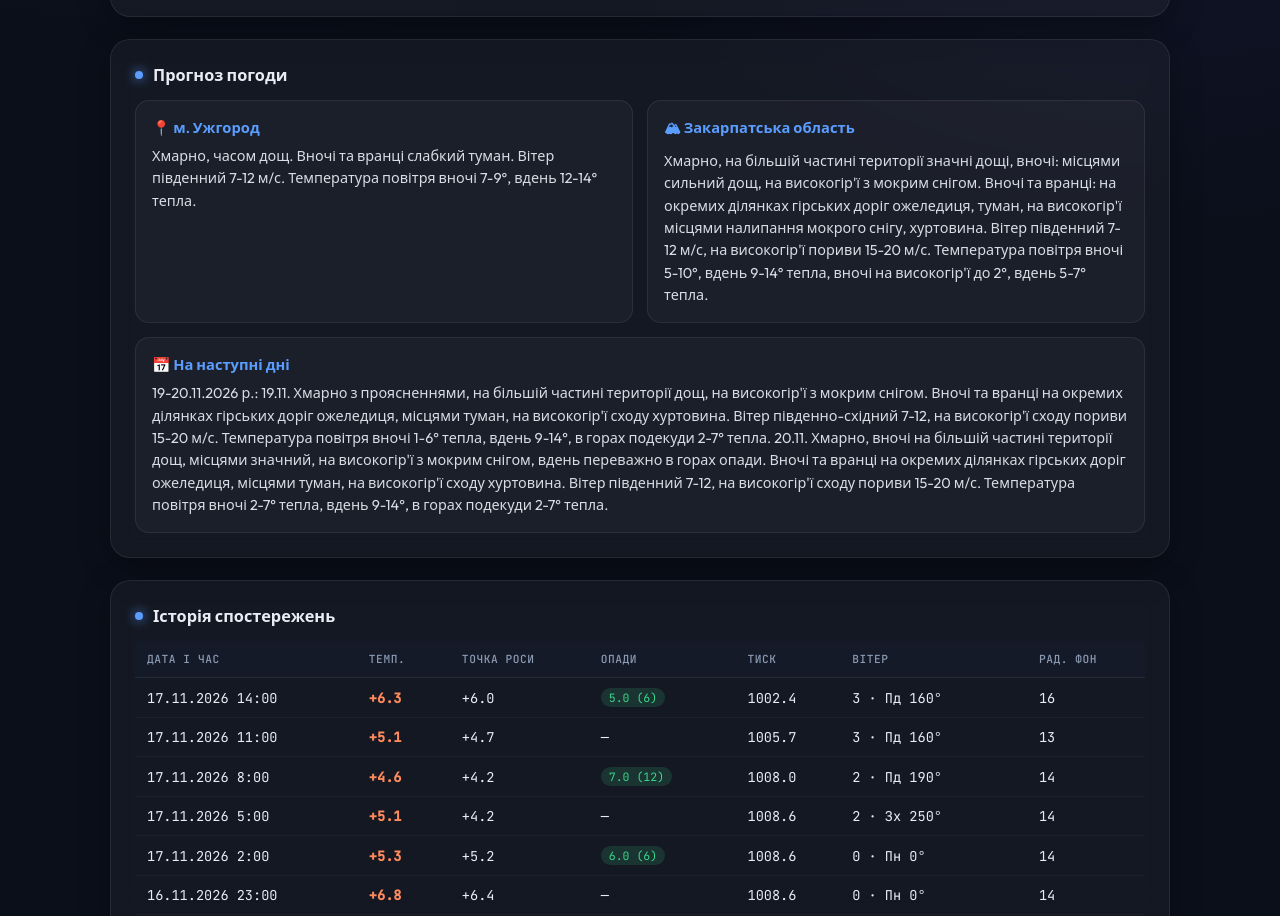
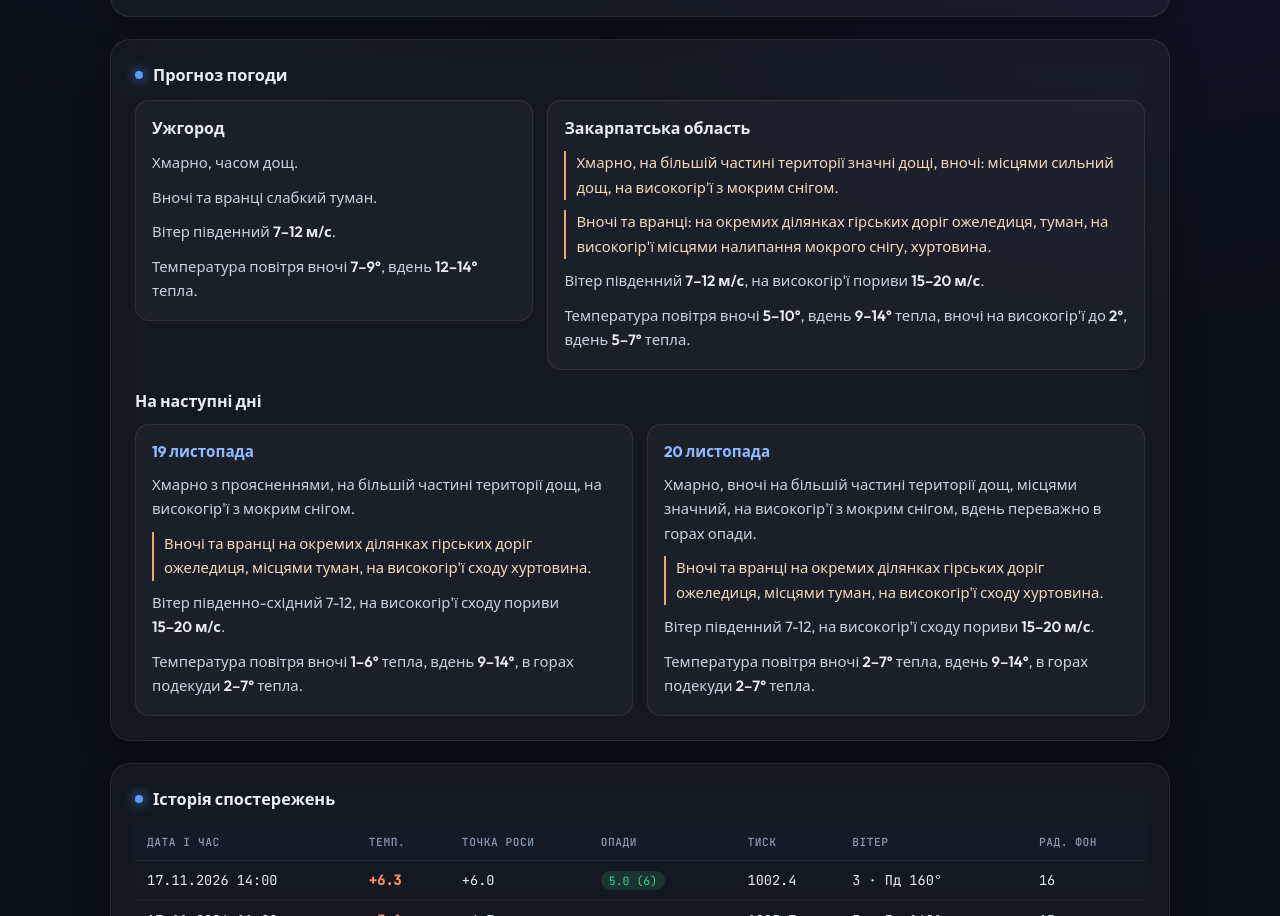
Before and after one commit to Ungvar-V/weather, a plain HTML site: page index.html in a window 1280 px wide. Shown: the part 708-1624 px from the top of the page. Drawn offline with nearby package versions, Linux system fonts and the light colour scheme.

Commit message:
Add files via upload

```diff
--- a/index.html
+++ b/index.html
@@ -104,14 +104,29 @@
     .chart-card { margin-bottom: 22px; }
     .chart-wrap { position: relative; height: 270px; }
     .forecast-card { margin-bottom: 22px; }
-    .forecast-grid { display: grid; grid-template-columns: 1fr 1fr; gap: 14px; }
-    @media (max-width: 640px) { .forecast-grid { grid-template-columns: 1fr; } }
+    .forecast-grid, .forecast-days {
+      display: grid; grid-template-columns: repeat(2, minmax(0, 1fr)); gap: 14px;
+    }
+    .forecast-grid { grid-template-columns: minmax(0, 2fr) minmax(0, 3fr); align-items: start; }
+    .forecast-outlook { margin-top: 20px; }
+    .forecast-block h3, .forecast-outlook > h3 {
+      font-size: 1rem; font-weight: 600; margin-bottom: 12px; color: var(--text);
+    }
+    .forecast-day h4 { font-size: 0.95rem; color: #91baff; margin-bottom: 12px; }
+    .forecast-body { display: grid; gap: 10px; }
+    .forecast-body p { font-size: 0.93rem; font-weight: 400; color: #c7d2e3; line-height: 1.65; }
+    .forecast-body strong { color: var(--text); font-weight: 600; }
+    .forecast-body .forecast-alert {
+      border-left: 2px solid #e6aa68; padding-left: 10px; color: #f3d9b9;
+    }
+    .forecast-body .forecast-measurement { white-space: nowrap; }
+    @media (max-width: 720px) {
+      .forecast-grid, .forecast-days { grid-template-columns: 1fr; }
+    }
     .forecast-block {
       background: rgba(255,255,255,0.03); border: 1px solid var(--card-border);
       border-radius: 14px; padding: 16px;
     }
-    .forecast-block h3 { font-size: 0.92rem; font-weight: 600; margin-bottom: 8px; color: var(--accent); }
-    .forecast-block p { font-size: 0.9rem; opacity: 0.92; line-height: 1.55; }
     .table-scroll { overflow: auto; max-height: 400px; }
     table { width: 100%; border-collapse: collapse; font-size: 0.85rem; font-family: 'JetBrains Mono', monospace; }
     th {
@@ -203,18 +218,18 @@
         <div class="section-title"><span></span> Прогноз погоди</div>
         <div class="forecast-grid">
           <div class="forecast-block">
-            <h3>📍 м. Ужгород</h3>
-            <p id="fc-uzh">—</p>
+            <h3>Ужгород</h3>
+            <div class="forecast-body" id="fc-uzh"><p>—</p></div>
           </div>
           <div class="forecast-block">
-            <h3>🏔 Закарпатська область</h3>
-            <p id="fc-region">—</p>
+            <h3>Закарпатська область</h3>
+            <div class="forecast-body" id="fc-region"><p>—</p></div>
           </div>
         </div>
-        <div class="forecast-block" style="margin-top:14px">
-          <h3>📅 На наступні дні</h3>
-          <p id="fc-next">—</p>
-        </div>
+        <section class="forecast-outlook" aria-labelledby="forecast-outlook-title">
+          <h3 id="forecast-outlook-title">На наступні дні</h3>
+          <div id="fc-next"><div class="forecast-block forecast-body"><p>—</p></div></div>
+        </section>
       </div>
 
       <div class="card">
@@ -272,6 +287,63 @@
       pill.className = 'pill ' + (ok ? 'live' : 'err');
     }
 
+    function renderForecastText(container, text) {
+      const sentences = (text?.trim() || '—').split(/(?<=[.!?])\s+(?=[А-ЯІЇЄҐ])/u);
+
+      for (const sentence of sentences) {
+        const paragraph = document.createElement('p');
+        if (/ожеледиц|хуртовин|налипан|сильн\S*\s+дощ/i.test(sentence)) {
+          paragraph.className = 'forecast-alert';
+        }
+
+        const measurements = /[-−]?\d+(?:[.,]\d+)?(?:\s*[-–]\s*[-−]?\d+(?:[.,]\d+)?)?\s*(?:°(?:[ \u00a0]*[CС])?|м\s*\/\s*с)/gu;
+        let offset = 0;
+        for (const match of sentence.matchAll(measurements)) {
+          paragraph.append(sentence.slice(offset, match.index));
+          const value = document.createElement('strong');
+          value.className = 'forecast-measurement';
+          value.textContent = match[0].replace(/(\d)\s*-\s*(?=[-−]?\d)/g, '$1–');
+          paragraph.append(value);
+          offset = match.index + match[0].length;
+        }
+        paragraph.append(sentence.slice(offset));
+        container.append(paragraph);
+      }
+    }
+
+    function renderForecastDays(container, source) {
+      const text = source?.trim() || '—';
+      const dates = [...text.matchAll(/(?:^|\s)(\d{1,2})\.(\d{2})\.(?=\s+[А-ЯІЇЄҐ])/gu)];
+      const prefix = text.slice(0, dates[0]?.index ?? 0).trim();
+
+      if (!dates.length || (prefix && !/^\d{1,2}[-–]\d{1,2}\.\d{2}\.\d{4}\s*(?:р\.)?:$/u.test(prefix))) {
+        const block = document.createElement('div');
+        block.className = 'forecast-block forecast-body';
+        renderForecastText(block, text);
+        container.replaceChildren(block);
+        return;
+      }
+
+      const grid = document.createElement('div');
+      grid.className = 'forecast-days';
+      for (const [index, date] of dates.entries()) {
+        const day = document.createElement('article');
+        day.className = 'forecast-block forecast-day';
+        const heading = document.createElement('h4');
+        const calendarDate = new Date(Date.UTC(2000, Number(date[2]) - 1, Number(date[1])));
+        heading.textContent = calendarDate.toLocaleDateString('uk-UA', {
+          day: 'numeric', month: 'long', timeZone: 'UTC'
+        });
+        const body = document.createElement('div');
+        body.className = 'forecast-body';
+        const start = date.index + date[0].length;
+        renderForecastText(body, text.slice(start, dates[index + 1]?.index));
+        day.append(heading, body);
+        grid.append(day);
+      }
+      container.replaceChildren(grid);
+    }
+
     function render(payload) {
       const rows = payload.data || [];
       const fc = payload.forecast || {};
@@ -309,9 +381,12 @@
       }
       document.getElementById('updatedPill').textContent = 'оновлено: ' + updatedLabel;
 
-      document.getElementById('fc-uzh').textContent = fc.uzh || '—';
-      document.getElementById('fc-region').textContent = fc.region || '—';
-      document.getElementById('fc-next').textContent = fc.next || '—';
+      for (const [id, text] of [['fc-uzh', fc.uzh], ['fc-region', fc.region]]) {
+        const container = document.getElementById(id);
+        container.replaceChildren();
+        renderForecastText(container, text);
+      }
+      renderForecastDays(document.getElementById('fc-next'), fc.next);
 
       const tbody = document.getElementById('tbody');
       tbody.innerHTML = '';
```
